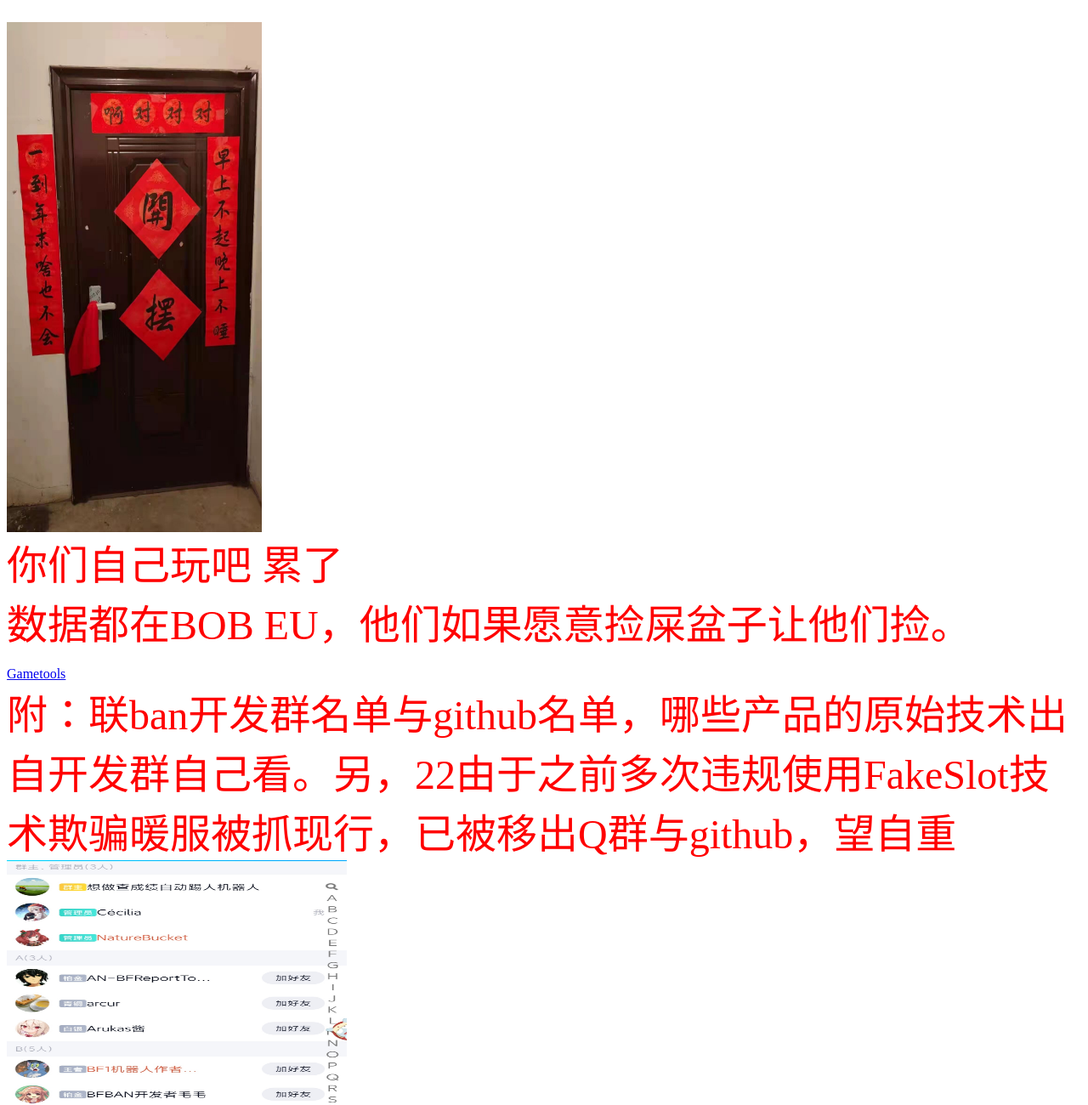
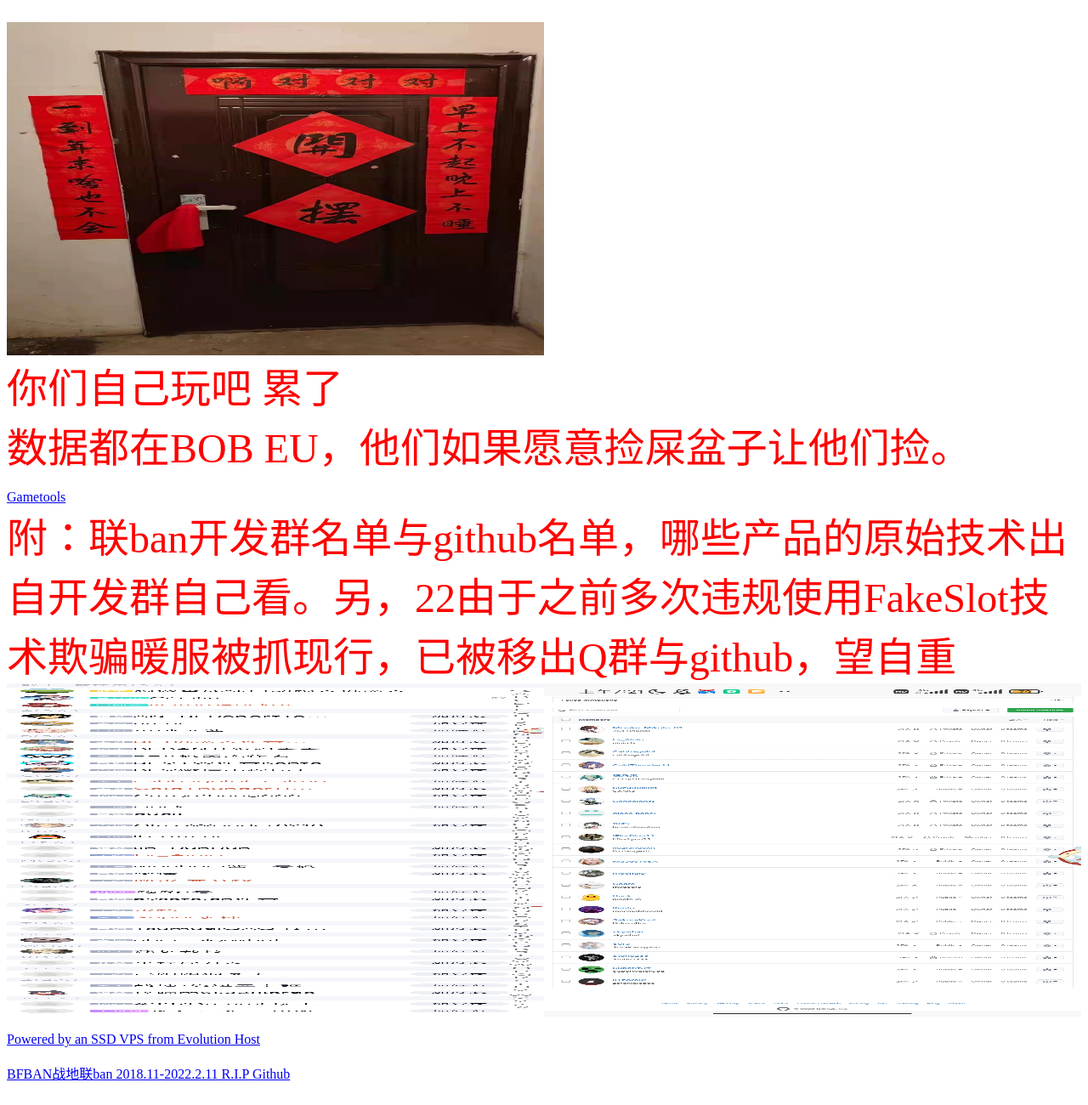
Before and after one commit to BFBAN/run, a plain HTML site: page index.html in a window 1280 px wide. Shown: the top 1300 px of the page at 85% size. Drawn offline with Linux system fonts and the light colour scheme.

Commit message:
Update index.html

```diff
--- a/index.html
+++ b/index.html
@@ -6,14 +6,14 @@
 
 <body>
   <br>
-  <img src="3.jpg" height="600" width="300">
+  <img src="3.jpg" width="50%" height="50%">
   <br>
   <font size="10" color="red">你们自己玩吧 累了</font><br>
   <font size="10" color="red">数据都在BOB EU，他们如果愿意捡屎盆子让他们捡。</font><br>
   <br><a href="https://gametools.network" target="_blank">Gametools</a>
 
   <br><font size="10" color="red">附：联ban开发群名单与github名单，哪些产品的原始技术出自开发群自己看。另，22由于之前多次违规使用FakeSlot技术欺骗暖服被抓现行，已被移出Q群与github，望自重</font><br>
-  <img src="1.jpg" height="1400" width="400"><img src="2.jpg" height="800" width="800">
+  <img src="1.jpg" width="50%" height="50%"><img src="2.jpg" width="50%" height="50%">
 </body>
 
   <footer>
```
